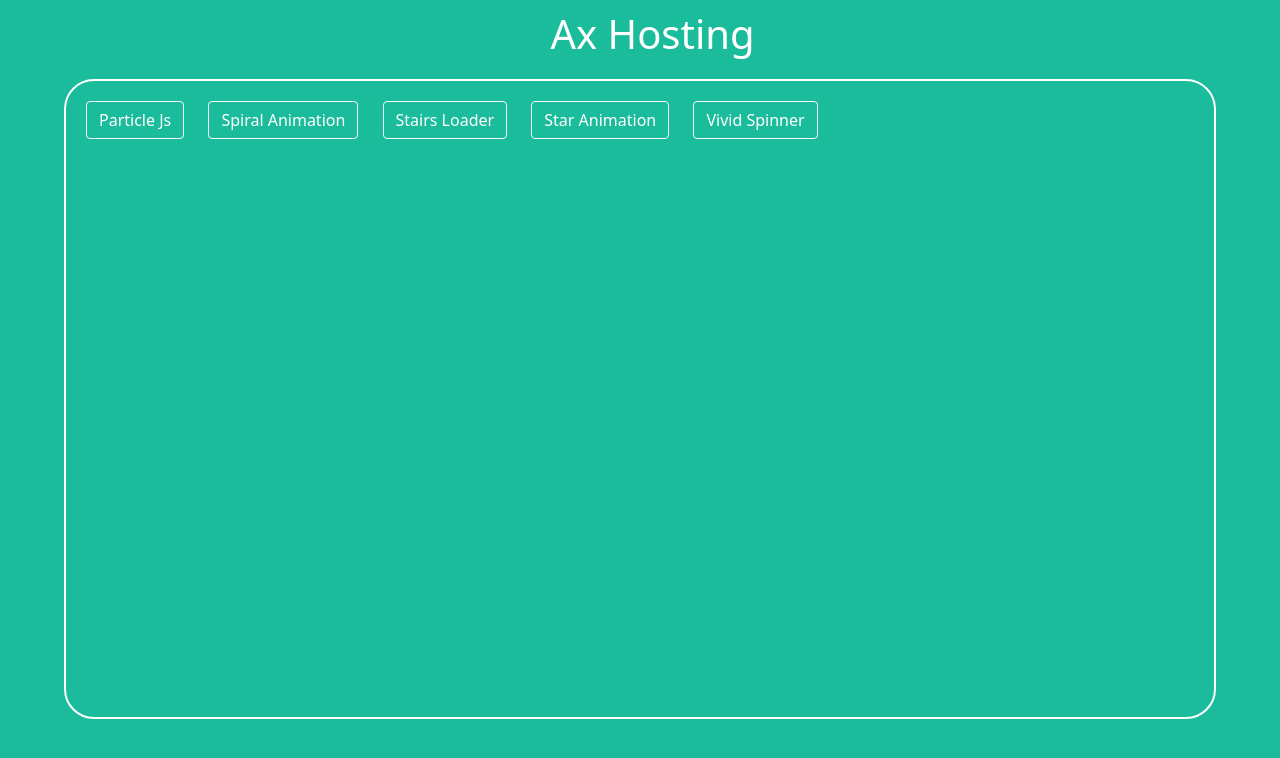
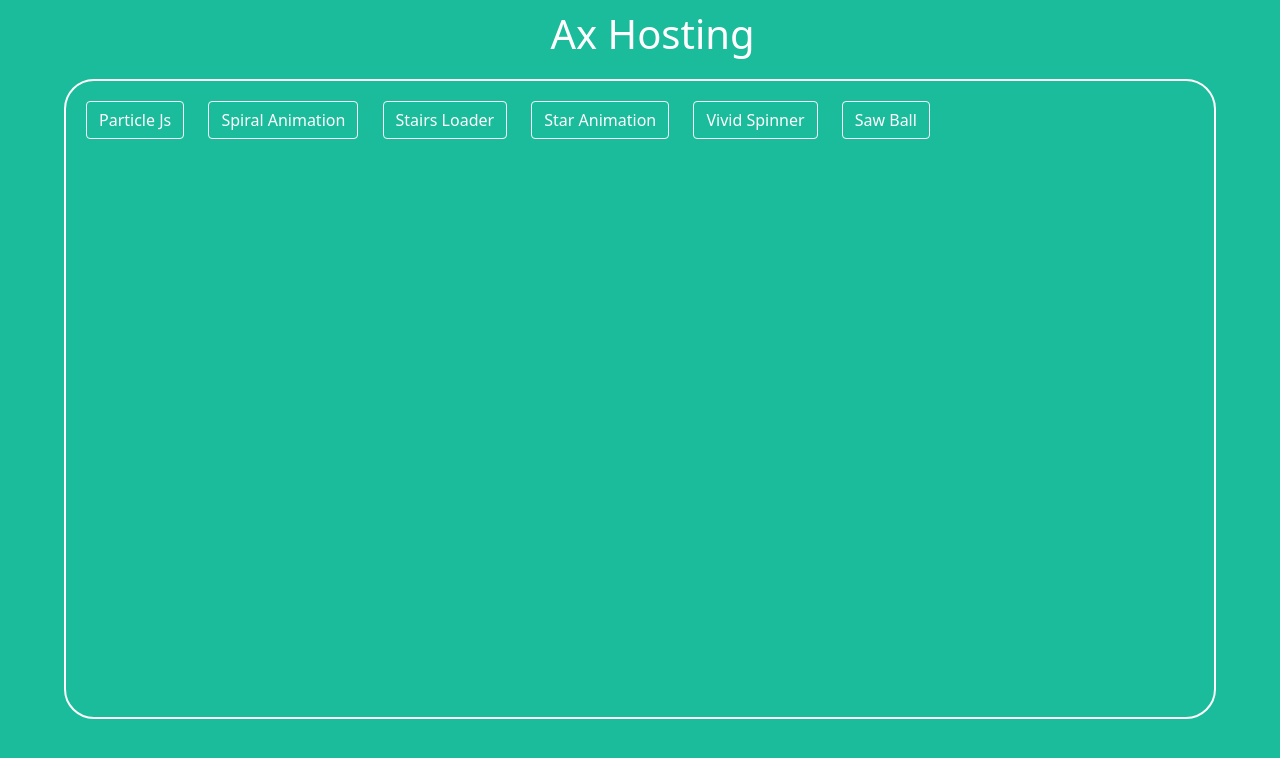
Before and after one commit to Mindula-Dilthushan/ax-hosting, a plain HTML site: page index.html in a window 1280 px wide. Drawn offline with Linux system fonts and the light colour scheme.

Commit message:
index file added button saw ball

```diff
--- a/index.html
+++ b/index.html
@@ -32,6 +32,10 @@
             <a href="common/Vivid%20Spinner.html" class="a"> Vivid Spinner</a>
         </button>
 
+        <button type="button" class="btn btn-outline-light" id="btnSawBall">
+            <a href="common/Saw%20Ball.html" class="a">Saw Ball</a>
+        </button>
+
     </section>
 </section>
 
```
